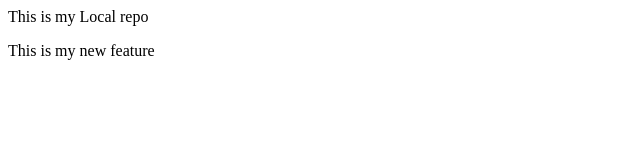
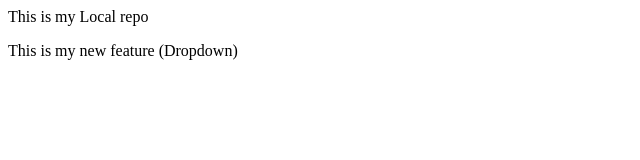
Before and after one commit to Samarth0515/localrepo, a plain HTML site: page index.html in a window 1280 px wide. Shown: the full height of the page, 0-640 px from the left. Drawn offline with Linux system fonts and the light colour scheme.

```diff
--- a/index.html
+++ b/index.html
@@ -1,2 +1,2 @@
 <P>This is my Local repo</P>
-<P>This is my new feature</P>
+<P>This is my new feature (Dropdown)</P>
```
